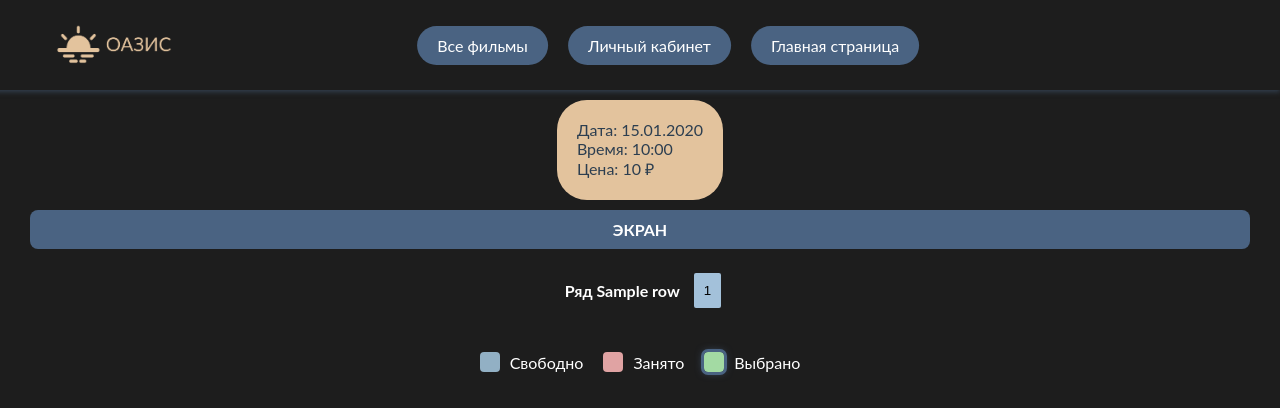
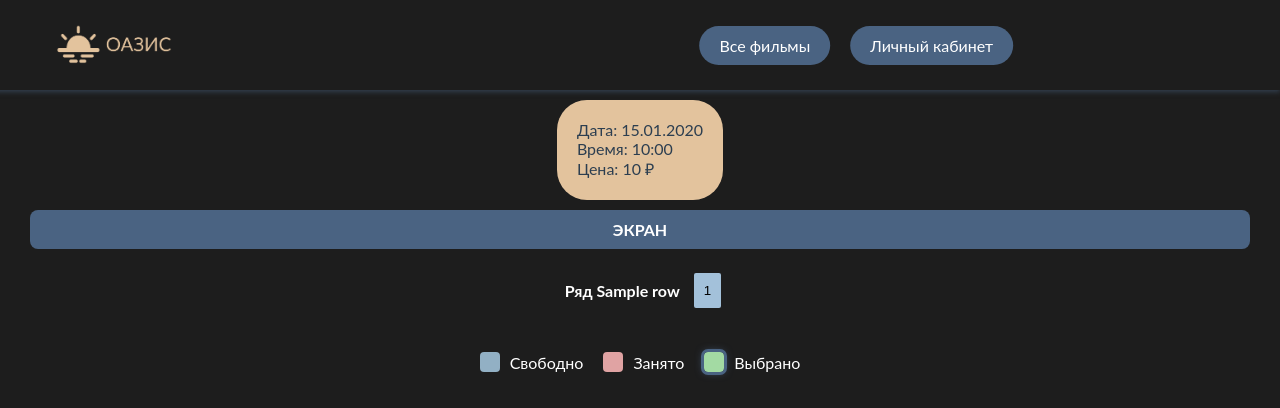
Before and after one commit to curiuwu/db_project, a Flask app: page /select_session/1 in a window 1280 px wide. Shown: the top 408 px of the page. Run offline with Flask 3, Linux system fonts and the light colour scheme; the visitor is signed in with stand-in values (Sample User, id 1); a database or web service that is not in the repository returns one stand-in record (values such as "Sample title"); some libraries are stand-ins or nearby versions.

Commit message:
вроде все

```diff
--- a/app/templates/select_session.html
+++ b/app/templates/select_session.html
@@ -13,7 +13,6 @@
                 <div class="button-wrapper">
                     <a href="{{ url_for('all_films.all_films') }}" class="films-link button">Все фильмы</a>
                     <a href="{{ url_for('user_cabinet.personal_account') }}" class="personal-account-link button">Личный кабинет</a>
-                    <a href="{{ url_for('main.main_page') }}" class="films-link button">Главная страница</a>
                 </div>
         </header>
 
```
